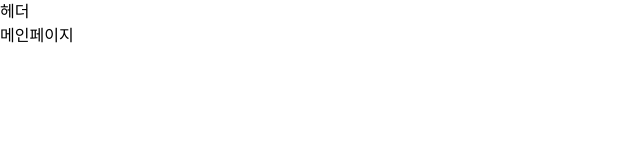
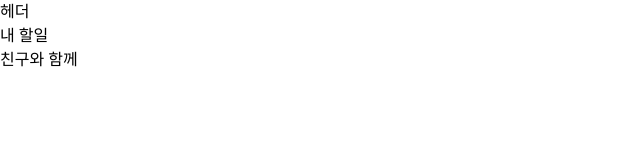
Before and after one commit to todo-list-project/todo-FE, a React (Create React App) app: page / in a window 1280 px wide. Shown: the top 160 px of the page, without its empty margins (0-640 px from the left). Built offline with nearby package versions, Linux system fonts and the light colour scheme.

Commit message:
Chore: 페이지 구성

```diff
--- a/src/App.js
+++ b/src/App.js
@@ -7,7 +7,6 @@ import { Route, Routes } from "react-router-dom";
 function App() {
   return (
     <div className="App">
-      <Header/>
       <Routes>
         <Route path={"/"} element={<Main />} />
         <Route path={"/mypage"} element={<Mypage />} />
--- a/src/components/tab/Tab.js
+++ b/src/components/tab/Tab.js
@@ -1,11 +1,17 @@
-import React from 'react'
+import React from "react";
 
-const Tab = () => {
+const Tab = ({ nav }) => {
+  console.log("cc", nav);
   return (
-    <div className='tab'>
-      <div className="tab-item"></div>
+    <div className="tab">
+      {nav &&
+        nav.map((item, i) => (
+          <div key={i} className="tab-item">
+            {item}
+          </div>
+        ))}
     </div>
-  )
-}
+  );
+};
 
-export default Tab
+export default Tab;
--- a/src/pages/Main/Main.js
+++ b/src/pages/Main/Main.js
@@ -1,13 +1,14 @@
-import Tab from 'components/tab/Tab'
-import React from 'react'
+import Header from "components/header/Header";
+import Tab from "components/tab/Tab";
+import React from "react";
 
 const Main = () => {
   return (
-    <div>
-      메인페이지
-      <Tab />
+    <div className="page main-page">
+      <Header />
+      <Tab nav={["내 할일", "친구와 함께"]} />
     </div>
-  )
-}
+  );
+};
 
-export default Main
+export default Main;
```
Also changed, not shown: src/components/todoList/TodoList.js (added, +11 -0 lines), src/components/todoList/TodoItem.js (renamed from src/components/todoItem/TodoItem.js).
